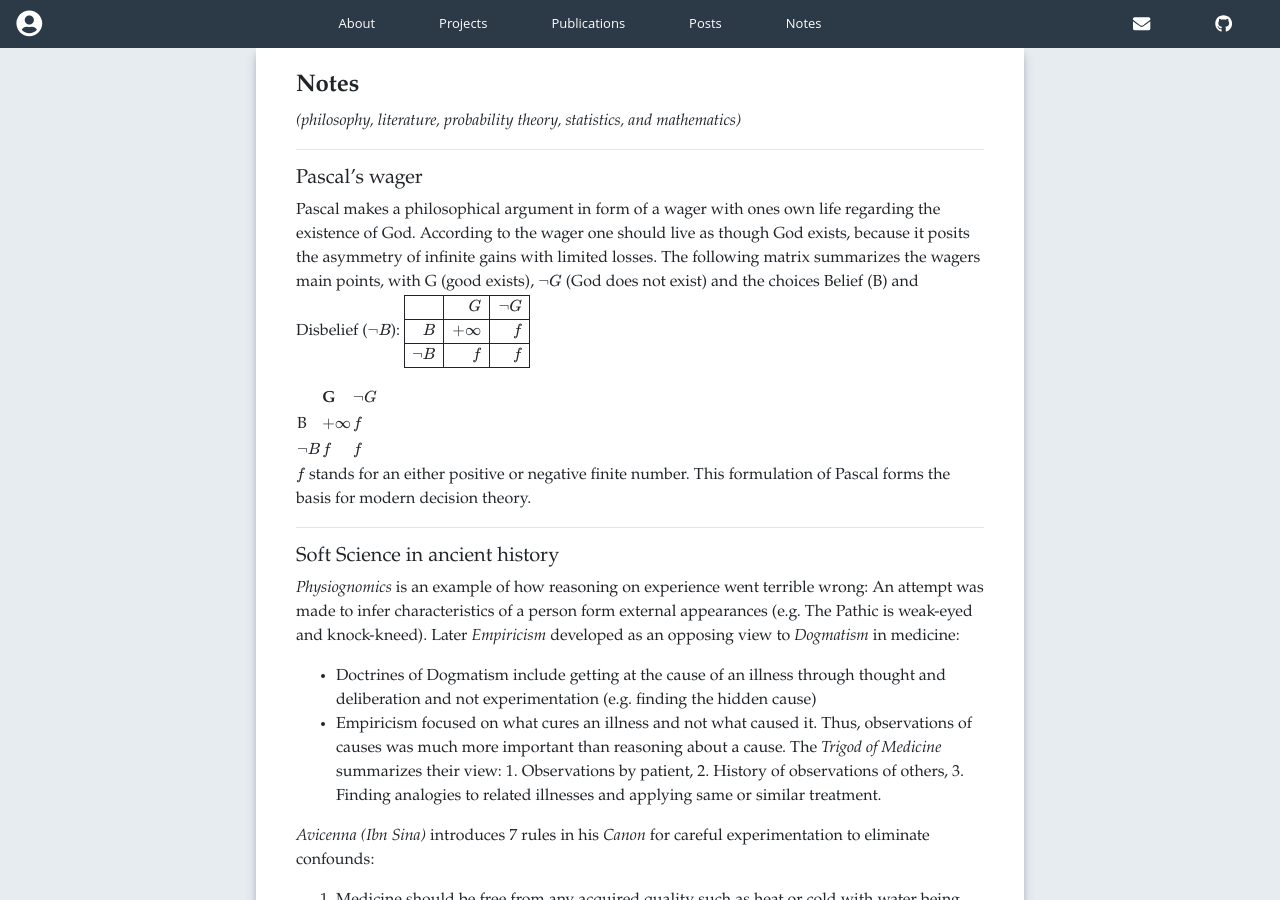
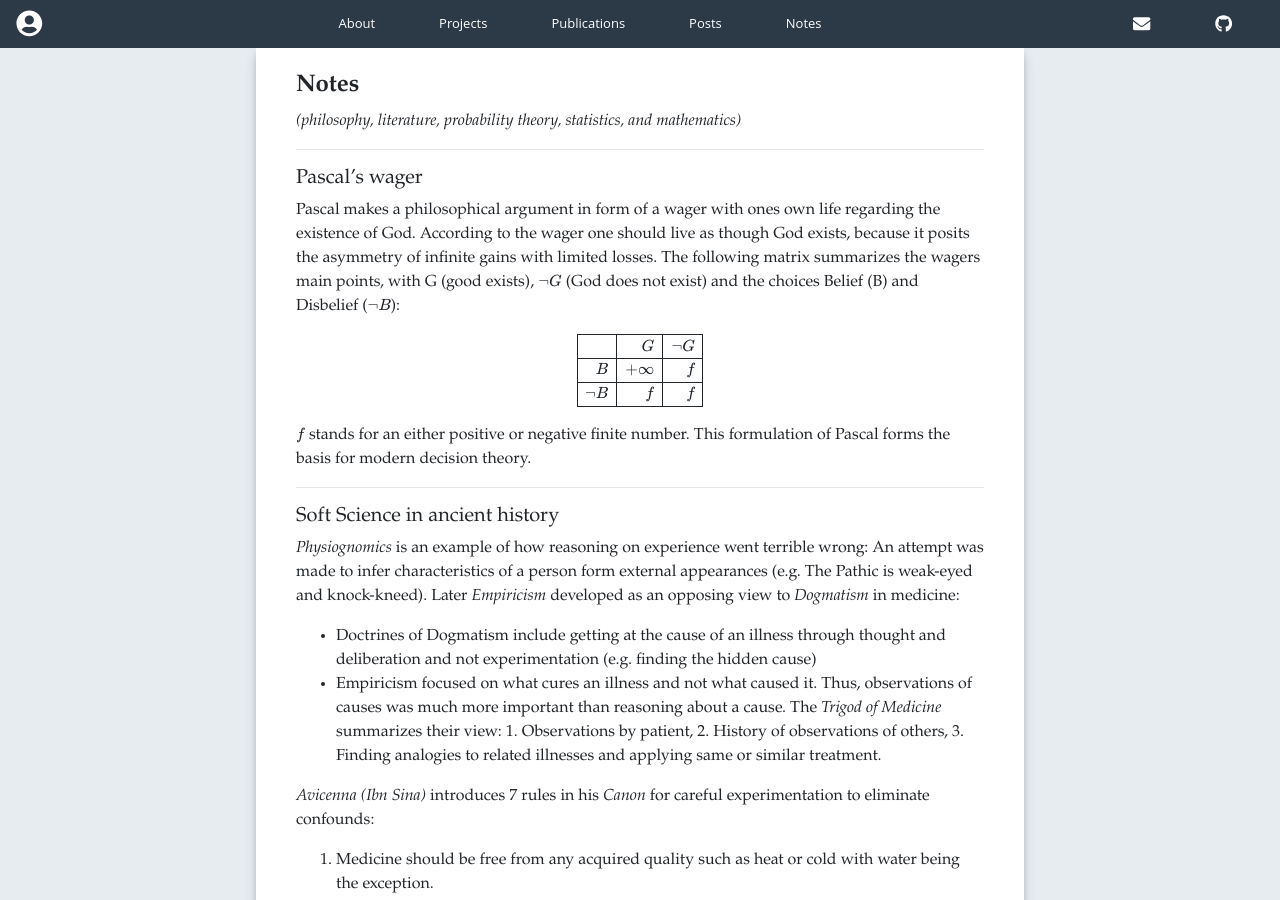
Before and after one commit to imarevic/personal_page, a Jekyll site: the page built from notes.md, in a window 1280 px wide and 900 px high. Built offline with Jekyll 4.4.1, drawn with Linux system fonts in a browser that asks for light colours; nearby versions of some CDN libraries.

Commit message:
add Pascals wager

```diff
--- a/notes.md
+++ b/notes.md
@@ -11,14 +11,10 @@
 ##### Pascal's wager
 Pascal makes a philosophical argument in form of a wager with ones own life regarding the existence of God. According to the wager one should live as though God exists, because it posits the asymmetry of infinite gains with limited losses.
 The following matrix summarizes the wagers main points, with G (good exists), $$\neg G$$ (God does not exist) and the choices Belief (B) and Disbelief ($$\neg B$$):
+
 $$
-\begin{array} {|r|r|}\hline  & G & \neg G \\ \hline B & + \infty & f \\ \hline \neg B & f & f \\ \hline  \end{array}
+\begin{array} {|r|r|}\hline  & G & \neg G \\ \hline\hline B & + \infty & f \\ \hline \neg B & f & f \\ \hline  \end{array}
 $$
-
-|            | G            | $$\neg G$$ |
-|------------|--------------|------------|
-| B          | $$+ \infty$$ | $$f$$      |
-| $$\neg B$$ | $$f$$        | $$f$$      |
 
 $$f$$ stands for an either positive or negative finite number.
 This formulation of Pascal forms the basis for modern decision theory.
```
